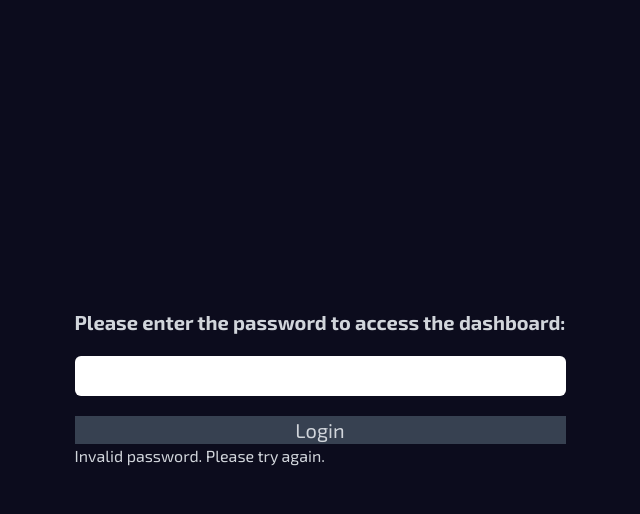
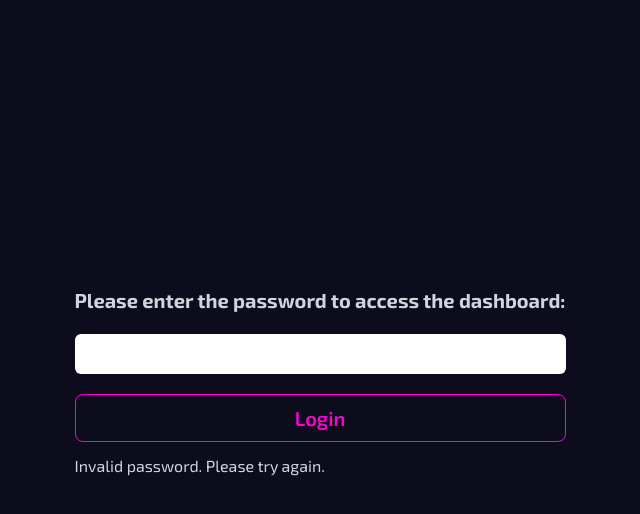
Before and after one commit to forhadhossen1/Forhad-Hossen, a React (Vite) app: page /dashboard in a window 1280 px wide. Both pictures are taken after a click on the button "Login". Shown: the top 514 px of the page, without its empty margins (320-960 px from the left). Built offline with nearby package versions, Linux system fonts and the light colour scheme; no server answers.

Commit message:
create password secure system

```diff
--- a/src/Routers/PrivateRoute.jsx
+++ b/src/Routers/PrivateRoute.jsx
@@ -1,8 +1,7 @@
 
 import { useState } from 'react';
-import { Navigate } from 'react-router-dom';
 
-const adminPassword = 'admin420';
+const adminPassword = import.meta.env.VITE_ADMIN_LOGIN_KEY;
 
 const PrivateRoute = ({ children }) => {
     const [password, setPassword] = useState('');
@@ -30,9 +29,9 @@ const PrivateRoute = ({ children }) => {
                 <h2 className='text-xl font-bold pb-5'>Please enter the password to access the dashboard:</h2>
                 <div className='flex flex-col gap-5'>
                     <input className='text-black rounded-md p-2' type="password" value={password} onChange={(e) => setPassword(e.target.value)} />
-                    <button className='text-xl bg-gray-700' onClick={handleLogin}>Login</button>
+                    <button className='btn btn-outline btn-secondary text-xl' onClick={handleLogin}>Login</button>
                 </div>
-                {loginAttempted && !authenticated && <p>Invalid password. Please try again.</p>}
+                {loginAttempted && !authenticated && <p className='py-3'>Invalid password. Please try again.</p>}
             </div>
         </div>
     );
```
